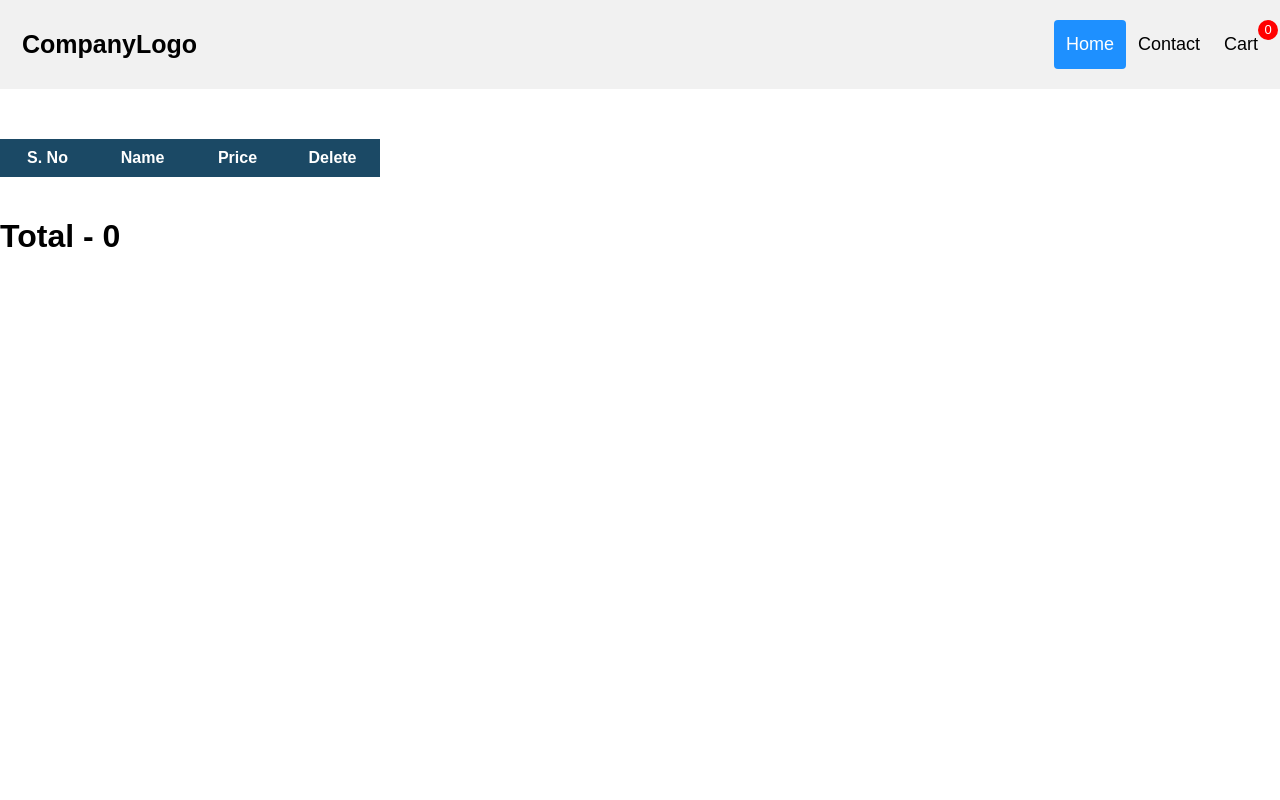
After one commit to dsprojectsdata/major-project, a PHP site: page /major-project/site/cart.php in a window 1280 px wide. The commit adds this page. Run offline with PHP 8.4, Linux system fonts and the light colour scheme; lists and menus that the app fills with data are empty.

Commit message:
basic cart

```diff
--- a/admin/assets/css/style.css
+++ b/admin/assets/css/style.css
@@ -41,6 +41,9 @@ select {
     color: green;
     font-weight: bold;
     font-size:18px
+}
+.error {
+    color: red;
 }
 .save-btn {
     padding: 10px;
--- a/admin/layout/header.php
+++ b/admin/layout/header.php
@@ -1,5 +1,7 @@
 <?php
-include('../../config/connection.php');
+// include('../../config/connection.php');
+include(__DIR__ . '/../../config/connection.php');
+
 ?>
 <!DOCTYPE html>
 <html lang="en">
--- a/config/constants.php
+++ b/config/constants.php
@@ -4,4 +4,6 @@ $base_url = 'http://localhost/major-project/';
 
 $admin_url = $base_url . 'admin/';
 
+$site_url = $base_url . 'site/';
+
 session_start();
--- /dev/null
+++ b/site/assets/css/style.css
@@ -0,0 +1,221 @@
+
+body {
+    margin: 0;
+    font-family: Arial, Helvetica, sans-serif;
+}
+
+.header {
+    overflow: hidden;
+    background-color: #f1f1f1;
+    padding: 20px 10px;
+}
+
+.header a {
+    float: left;
+    color: black;
+    text-align: center;
+    padding: 12px;
+    text-decoration: none;
+    font-size: 18px;
+    line-height: 25px;
+    border-radius: 4px;
+}
+
+.header a.logo {
+    font-size: 25px;
+    font-weight: bold;
+}
+
+.header a:hover {
+    background-color: #ddd;
+    color: black;
+}
+
+.header a.active {
+    background-color: dodgerblue;
+    color: white;
+}
+
+.header-right {
+    float: right;
+}
+
+@media screen and (max-width: 500px) {
+    .header a {
+        float: none;
+        display: block;
+        text-align: left;
+    }
+
+    .header-right {
+        float: none;
+    }
+}
+
+
+@import url('https://fonts.googleapis.com/css2?family=Barlow+Semi+Condensed:wght@600;700&family=Inter:wght@400;500;700&display=swap');
+
+
+.card {
+  position: relative;
+  width: 375px;
+  background: #FFF;
+  box-shadow: 0px 15px 30px 0px rgba(25, 27, 42, 0.05);
+}
+
+.card__love-btn {
+  position: absolute;
+  top: 22px;
+  right: 22px;
+  display: grid;
+  place-items: center;
+  width: 44px;
+  height: 44px;
+  border-radius: 50%;
+  background: #fff;
+  border: none;
+  cursor: pointer;
+}
+
+.card__love-btn svg {
+  width: 20px;
+  fill: #FF6A8E;
+}
+
+.card__img {
+  width: 100%;
+  height: 310px;
+  object-fit: cover;
+}
+
+.card__body {
+  padding: 32px;
+}
+
+.card__title {
+  font-size: 24px;
+  font-weight: 700;
+}
+
+.card__text {
+  padding-top: 16px;
+  padding-bottom: 24px;
+  color: #5A5A5A;
+  font-size: 14px;
+  font-weight: 400;
+  line-height: 170%;
+}
+
+.card__footer {
+  display: flex;
+  align-items: center;
+  justify-content: space-between;
+}
+
+.card__footer .price {
+  font-size: 32px;
+  font-weight: 700;
+}
+
+.btn {
+  display: flex;
+  gap: 7px;
+  align-items: center;
+  padding: 7px 24px;
+  color: #FFF;
+  font-size: 15px;
+  font-weight: 500;
+  line-height: 170%;
+  border: none;
+  outline: none;
+  border-radius: 5px;
+  background: #161616;
+  cursor: pointer;
+}
+
+.btn:focus, .card__love-btn:focus {
+  outline: 2px dashed #4C6FFF;
+  outline-offset: 5px;
+}
+
+.btn svg {
+  width: 14px;
+  fill: #fff;
+}
+
+
+/* ----------------------cart */
+
+/* RESET & BASIC STYLES
+–––––––––––––––––––––––––––––––––––––––––––––––––– */
+@import url("https://fonts.googleapis.com/css2?family=Noto+Sans:wght@400;700&display=swap");
+:root {
+  --white: #fff;
+  --darkblue: #1b4965;
+  --lightblue: #edf2f4;
+}
+
+
+/* TABLE STYLES
+–––––––––––––––––––––––––––––––––––––––––––––––––– */
+.table-wrapper {
+  overflow-x: auto;
+}
+
+.table-wrapper::-webkit-scrollbar {
+  height: 8px;
+}
+
+.table-wrapper::-webkit-scrollbar-thumb {
+  background: var(--darkblue);
+  border-radius: 40px;
+}
+
+.table-wrapper::::-webkit-scrollbar-track {
+  background: var(--white);
+  border-radius: 40px;
+}
+
+.table-wrapper table {
+  margin: 50px 0 20px;
+  border-collapse: collapse;
+  text-align: center;
+}
+
+.table-wrapper table th,
+.table-wrapper table td {
+  padding: 10px;
+  min-width: 75px;
+}
+
+.table-wrapper table th {
+  color: var(--white);
+  background: var(--darkblue);
+}
+
+.table-wrapper table tbody tr:nth-of-type(even) > * {
+  background: var(--lightblue);
+}
+
+.table-wrapper table td:first-child {
+  display: grid;
+  grid-template-columns: 25px 1fr;
+  grid-gap: 10px;
+  text-align: left;
+}
+
+.table-credits {
+  font-size: 12px;
+  margin-top: 10px;
+}
+span.cart-count {
+  background: red;
+  color: #fff;
+  border-radius: 50%;
+  width: 20px;
+  position: absolute;
+  height: 20px;
+  top: 20px;
+  font-size: 13px;
+  line-height: 20px;
+}
--- /dev/null
+++ b/site/cart.php
@@ -0,0 +1,52 @@
+<?php
+include('header.php');
+// echo "<pre>";
+// echo "</pre>";
+
+?>
+
+
+<div class="table-wrapper">
+      <table>
+            <thead>
+                  <tr>
+                        <th>S. No</th>
+                        <th>Name</th>
+                        <th>Price</th>
+                        <th>Delete</th>
+                  </tr>
+            </thead>
+            <tbody>
+                  <?php
+                  $i = 1;
+                  if (isset($_SESSION['cart'])) {
+                        foreach ($_SESSION['cart'] as $value) { ?>
+                              <tr>
+                                    <td><?php echo $i++; ?></td>
+                                    <td><?php echo $value['name'] ?></td>
+                                    <td><?php echo $value['price'] ?></td>
+                                    <td>Remove</td>
+                              </tr>
+                  <?php }
+                  }
+                  ?>
+
+            </tbody>
+      </table>
+</div>
+<?php
+// print_r($_SESSION['cart']);
+
+$total = 0;
+if (isset($_SESSION['cart'])) {
+
+      foreach ($_SESSION['cart'] as $key => $value) {
+            $total += $value['price'];
+      }
+}
+?>
+<h1>Total - <?php echo $total ?></h1>
+
+<!-- 0 + 1000 = 1000
+1000+30 = 1030
+1030+20 = 1050 -->
--- /dev/null
+++ b/site/header.php
@@ -0,0 +1,31 @@
+<?php
+include(__DIR__ . '/../config/connection.php');
+echo "<pre>";
+
+// print_r(count($_SESSION['cart']));
+echo "</pre>";
+
+?>
+<!DOCTYPE html>
+<html lang="en">
+
+<head>
+    <meta charset="UTF-8">
+    <meta name="viewport" content="width=device-width, initial-scale=1.0">
+    <title>Document</title>
+    <link rel="stylesheet" href="<?php echo $site_url ?>assets/css/style.css">
+
+</head>
+
+<body>
+
+    <div class="header">
+        <a href="#default" class="logo">CompanyLogo</a>
+        <div class="header-right">
+            <a class="active" href="#home">Home</a>
+            <a href="#contact">Contact</a>
+            <a href="<?php echo $site_url ?>cart.php">Cart <span class="cart-count"><?php if (isset($_SESSION['cart'])) {
+                                                                echo count($_SESSION['cart']);
+                                                            }else{echo 0;} ?> </span></a>
+        </div>
+    </div>
```
Also changed, not shown: admin/action/products/product-save.php (+33 -6 lines), admin/products/product.php (+36 -1 lines), site/action/cart-add.php (added, +14 -0 lines), site/index.php (added, +40 -0 lines).
